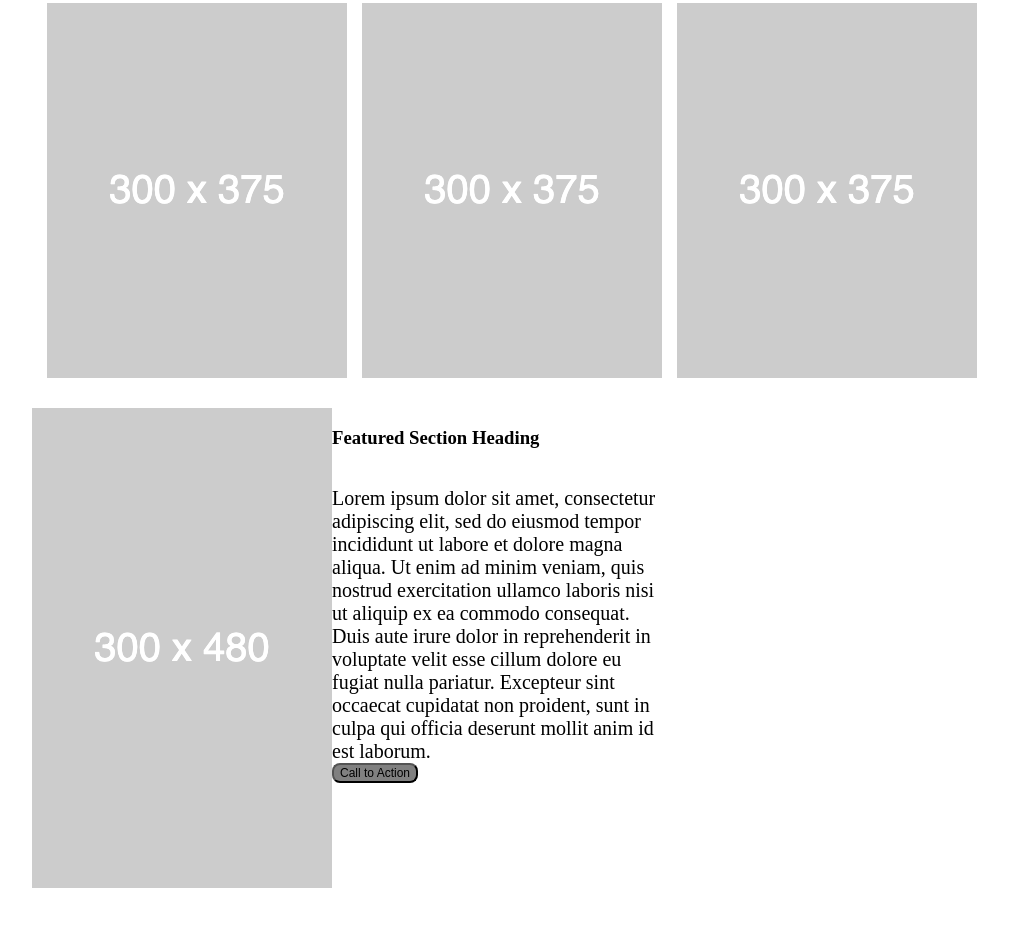
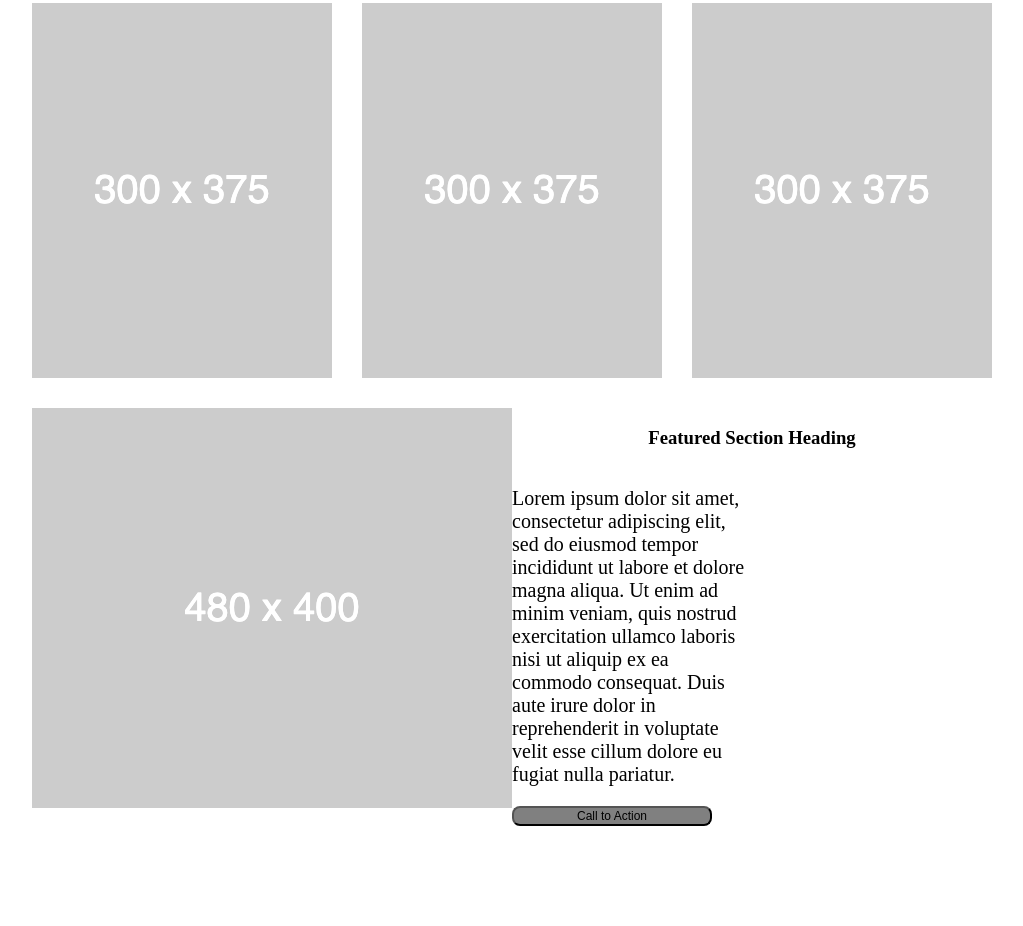
Before and after one commit to ErikDodd/wireframe-exercise, a plain HTML site: page index.html in a window 1280 px wide. Shown: the part 567-1493 px from the top of the page, without its empty margins (128-1151 px from the left). After the commit the page ends 1431 px from the top, so only its background shows below. Drawn offline with Linux system fonts and the light colour scheme.

Commit message:
Added resized Featured Banner image. Updated CSS. Basically 95% complete. Still working on the bottom of the page.

```diff
--- a/index.html
+++ b/index.html
@@ -30,17 +30,16 @@
             <img src="300x375.png">
         </section>
         <section class="Featured-Section-Banner">
-                <img src="300x480.png" id="Featured-Section-Image">
+                <img src="480x400.png" id="Featured-Section-Image">
             <section class="Featured-Section-Banner-Text">
                 <h3>Featured Section Heading</h3>
                 <p> Lorem ipsum dolor sit amet, consectetur adipiscing elit, sed do eiusmod tempor incididunt ut labore et dolore magna
                 aliqua. Ut enim ad minim veniam, quis nostrud exercitation ullamco laboris nisi ut aliquip ex ea commodo consequat. Duis
-                aute irure dolor in reprehenderit in voluptate velit esse cillum dolore eu fugiat nulla pariatur. Excepteur sint
-                occaecat cupidatat non proident, sunt in culpa qui officia deserunt mollit anim id est laborum.
+                aute irure dolor in reprehenderit in voluptate velit esse cillum dolore eu fugiat nulla pariatur.
+            </p>
                 <button class="Call-To-Action">
                 Call to Action
                 </button>
-             </p>
             </section>
         </section>
         <footer>
--- a/style.css
+++ b/style.css
@@ -31,13 +31,13 @@ main {
 .Sub-Banner {
     display: flex;
     flex-direction: row;
-    justify-content: space-evenly;
+    justify-content: space-between;
     width: 960px;
 }
 
 .Featured-Section-Banner {
     display: flex;
-    justify-content: space-evenly;
+    justify-content: center;
     width: 960px;
 
 }
@@ -47,7 +47,7 @@ main {
     display: flex;
     flex-direction: column;
     justify-content: center;
-    justify-content: stretch;
+
 }
 
 #Featured-Section-Image {
@@ -58,8 +58,15 @@ main {
 }
 
 p {
+    display: flex;
+    justify-content: center;
     width: 50%;
     font-size: 20px;
+}
+
+h3 {
+    display: flex;
+    justify-content: center;
 }
 
 .Call-To-Action {
@@ -68,6 +75,7 @@ p {
     border-radius: 8px;
     transition-duration: 350ms;
     display: block;
+    width: 200px;
 }
 
 .Call-To-Action:hover {
```
Also changed, not shown: 300x480.png (deleted), 480x400.png (added).
